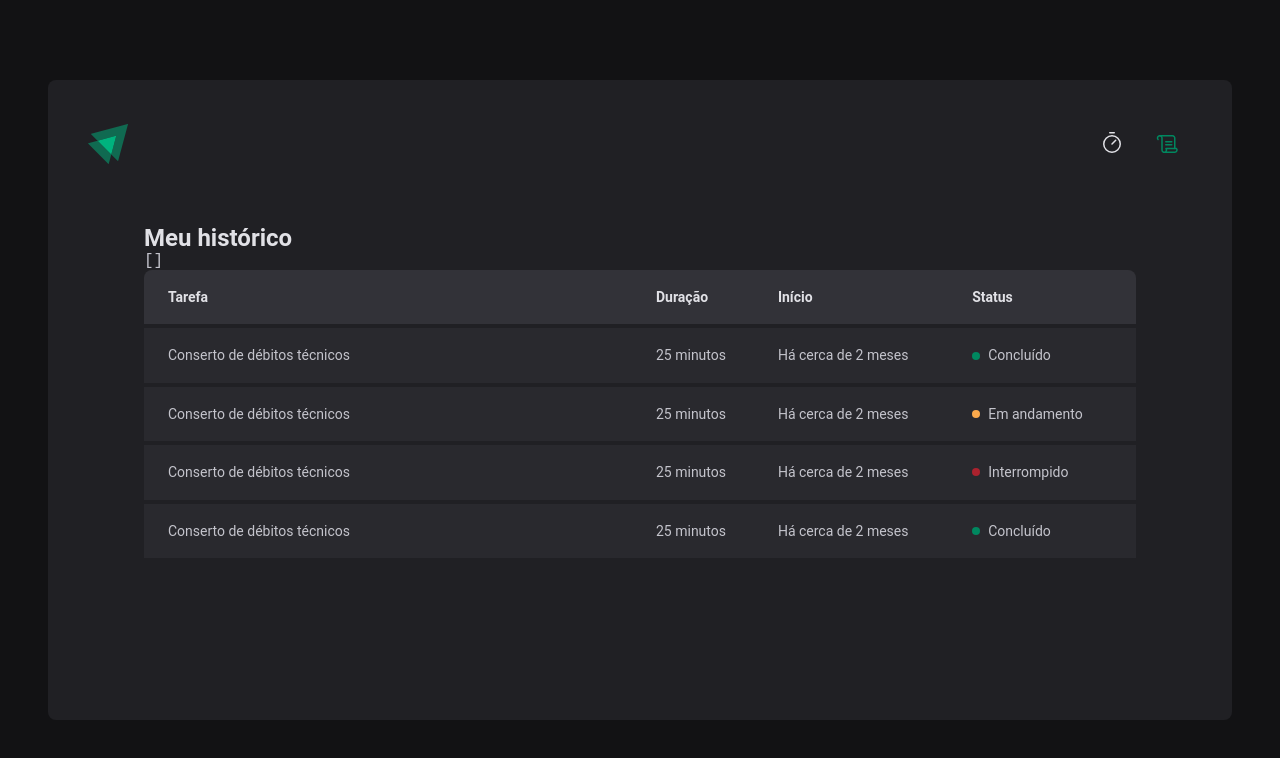
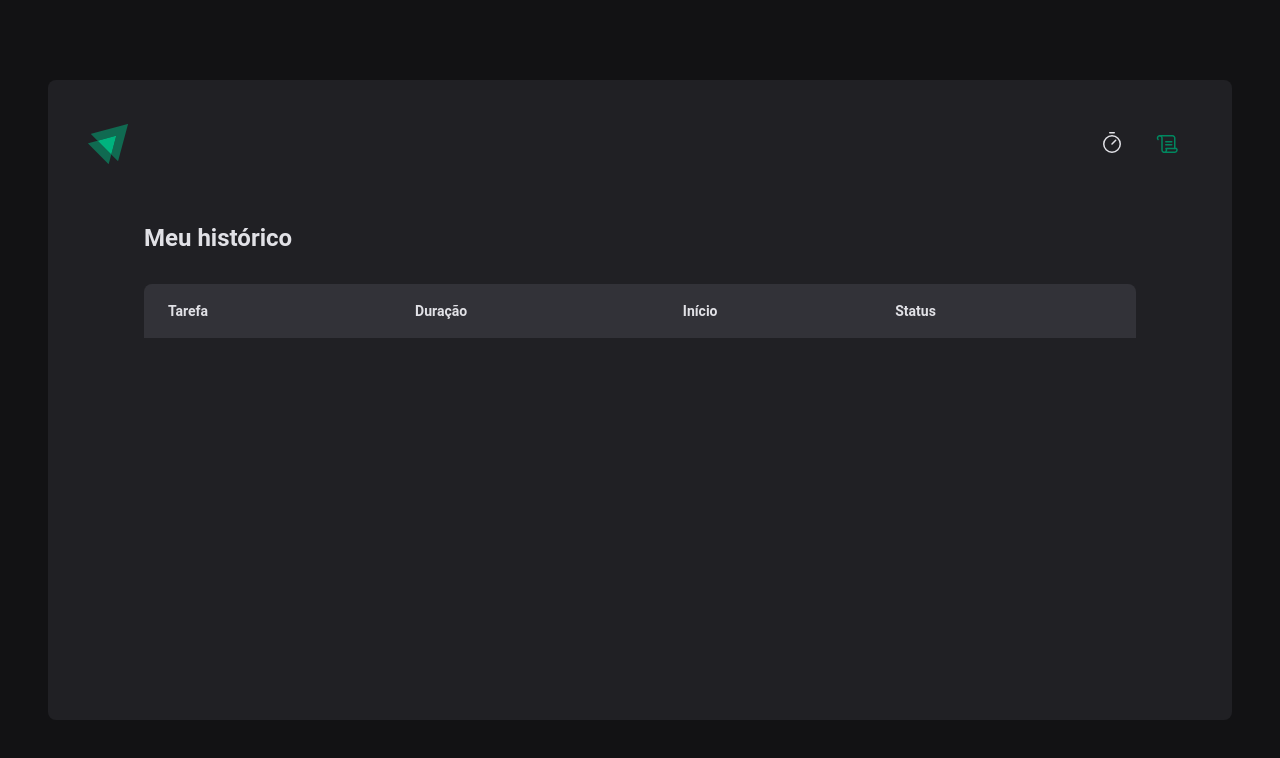
Before and after one commit to henriquekramer/ignite-timer, a React app: page /history in a window 1280 px wide. Shown: the top 758 px of the page. Built offline with nearby package versions, Linux system fonts and the light colour scheme; the HTML template or start-up script is replaced by a standard one.

Commit message:
Listagem do histórico de ciclos e formt data

```diff
--- a/src/contexts/CyclesContext.tsx
+++ b/src/contexts/CyclesContext.tsx
@@ -67,8 +67,6 @@
     setCycles((state) => [...state, newCycle])
     setActiveCycleId(id)
     setAmountSecondsPassed(0)
-
-    // reset()
   }
 
   function interruptCurrentCycle() {
--- a/src/pages/History/index.tsx
+++ b/src/pages/History/index.tsx
@@ -1,4 +1,6 @@
 import { useContext } from 'react'
+import { formatDistanceToNow } from 'date-fns'
+import ptBR from 'date-fns/locale/pt-BR'
 import { CyclesContext } from '../../contexts/CyclesContext'
 import { HistoryContainer, HistoryList, Status } from './styles'
 
@@ -8,9 +10,6 @@
   return (
     <HistoryContainer>
       <h1>Meu histórico</h1>
-
-      <pre>{JSON.stringify(cycles, null, 2)}</pre>
-
       <HistoryList>
         <table>
           <thead>
@@ -22,38 +21,33 @@
             </tr>
           </thead>
           <tbody>
-            <tr>
-              <td>Conserto de débitos técnicos</td>
-              <td>25 minutos</td>
-              <td>Há cerca de 2 meses</td>
-              <td>
-                <Status statusColor="green">Concluído</Status>
-              </td>
-            </tr>
-            <tr>
-              <td>Conserto de débitos técnicos</td>
-              <td>25 minutos</td>
-              <td>Há cerca de 2 meses</td>
-              <td>
-                <Status statusColor="yellow">Em andamento</Status>
-              </td>
-            </tr>
-            <tr>
-              <td>Conserto de débitos técnicos</td>
-              <td>25 minutos</td>
-              <td>Há cerca de 2 meses</td>
-              <td>
-                <Status statusColor="red">Interrompido</Status>
-              </td>
-            </tr>
-            <tr>
-              <td>Conserto de débitos técnicos</td>
-              <td>25 minutos</td>
-              <td>Há cerca de 2 meses</td>
-              <td>
-                <Status statusColor="green">Concluído</Status>
-              </td>
-            </tr>
+            {cycles.map((cycle) => {
+              return (
+                <tr key={cycle.id}>
+                  <td>{cycle.task}</td>
+                  <td>{cycle.minutesAmount}</td>
+                  <td>
+                    {formatDistanceToNow(cycle.startDate, {
+                      addSuffix: true,
+                      locale: ptBR,
+                    })}
+                  </td>
+                  <td>
+                    {cycle.finishedDate && (
+                      <Status statusColor="green">Concluído</Status>
+                    )}
+
+                    {cycle.interruptedDate && (
+                      <Status statusColor="red">Interrompido</Status>
+                    )}
+
+                    {!cycle.finishedDate && !cycle.interruptedDate && (
+                      <Status statusColor="yellow">Em andamento</Status>
+                    )}
+                  </td>
+                </tr>
+              )
+            })}
           </tbody>
         </table>
       </HistoryList>
--- a/src/pages/History/styles.ts
+++ b/src/pages/History/styles.ts
@@ -16,7 +16,7 @@
 export const HistoryList = styled.div`
   flex: 1;
   overflow: auto;
-  margin-top: 2 rem;
+  margin-top: 2rem;
 
   table {
     width: 100%;
--- a/src/pages/Home/index.tsx
+++ b/src/pages/Home/index.tsx
@@ -40,14 +40,19 @@
     },
   })
 
-  const { handleSubmit, watch /* reset */ } = newCycleForm
+  const { handleSubmit, watch, reset } = newCycleForm
+
+  function handleCreateNewCycle(data: NewCycleFormData) {
+    createNewCycle(data)
+    reset()
+  }
 
   const task = watch('task')
   const isSubmitDisabled = !task
 
   return (
     <HomeContainer>
-      <form action="" onSubmit={handleSubmit(createNewCycle)}>
+      <form action="" onSubmit={handleSubmit(handleCreateNewCycle)}>
         <FormProvider {...newCycleForm}>
           <NewCycleForm />
         </FormProvider>
```
